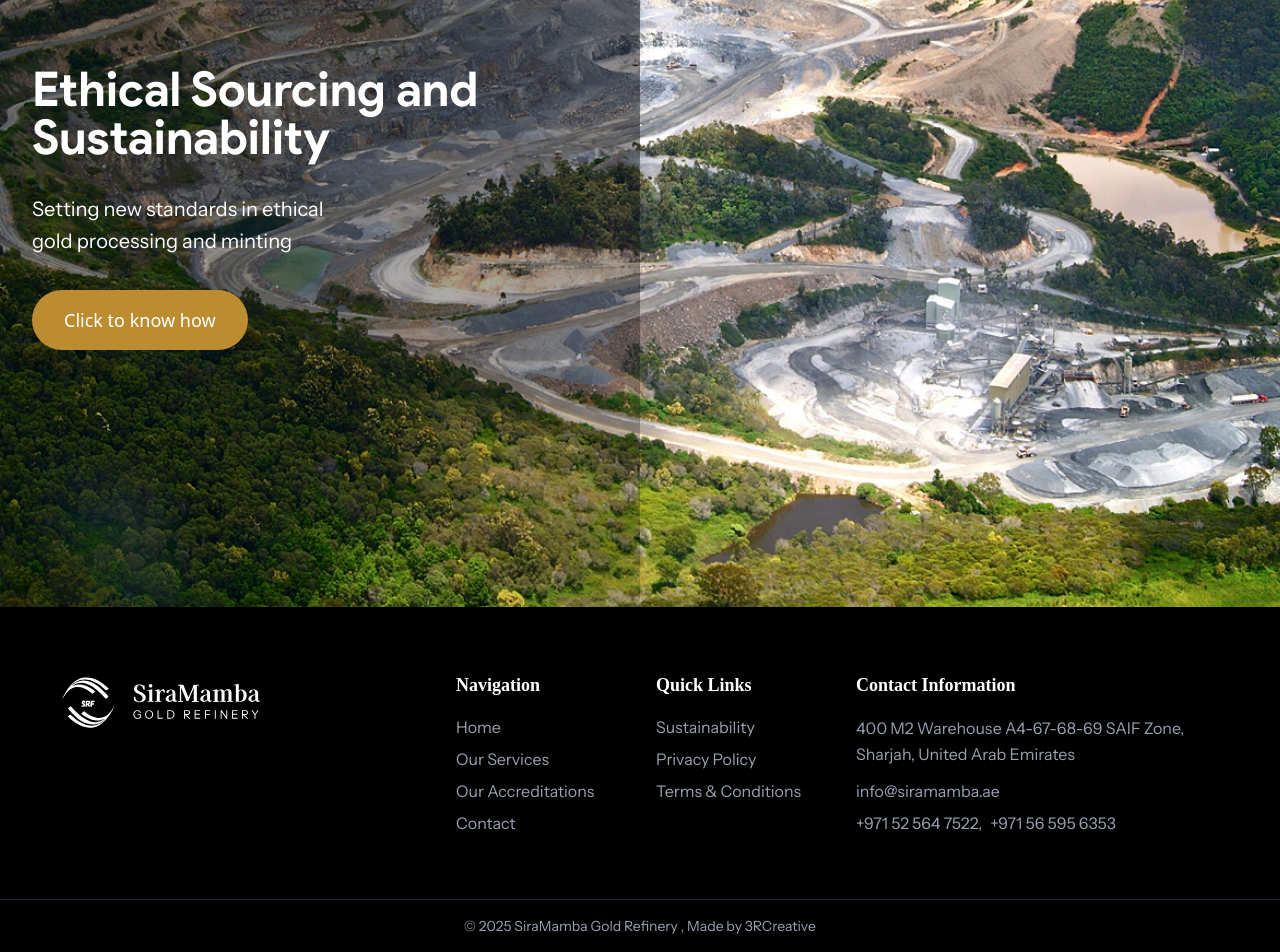
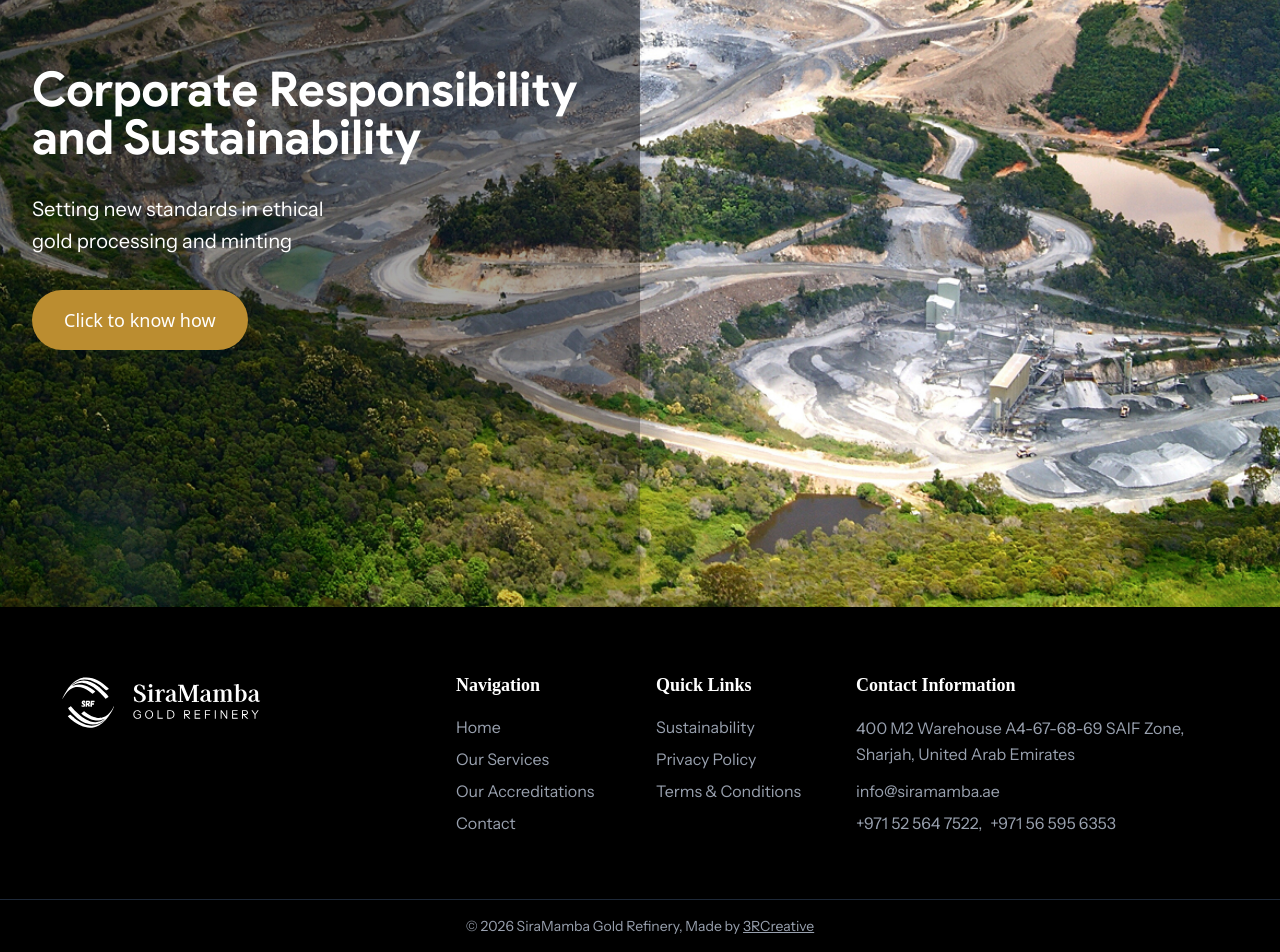
Before and after one commit to AurifyAE/sira-mamba, a React (Vite) app: page / in a window 1280 px wide. Shown: the part 5918-6870 px from the top of the page. Built offline with nearby package versions, Linux system fonts and the light colour scheme; a web font is replaced by a local one.

Commit message:
Updated the whatsapp number and button f/n

```diff
--- a/src/components/CallToAction.jsx
+++ b/src/components/CallToAction.jsx
@@ -1,5 +1,6 @@
 import React from 'react'
 import ctaImage from '../assets/ctaImage.jpg'
+import { Link } from 'react-router-dom'
 
 export default function CallToAction() {
     return (
@@ -25,8 +26,7 @@ export default function CallToAction() {
                     <div className="w-full lg:w-[50%] text-center lg:text-left flex flex-col items-center lg:items-start justify-center text-white gap-6 sm:gap-8">
                     {/* Heading */}
                         <h1 className="text-3xl sm:text-4xl md:text-5xl font-bold font-['Product_Sans']">
-                        Ethical Sourcing and
-                        Sustainability
+                            Corporate Responsibility and Sustainability
                         </h1>
 
                     {/* Paragraph */}
@@ -35,9 +35,9 @@ export default function CallToAction() {
                         </p>
 
                     {/* Button */}
-                        <button className="bg-[#BB8D30] backdrop-blur-[5px] hover:bg-[#bb8d30c5] text-white py-3 sm:py-4 px-6 sm:px-8 rounded-full text-base sm:text-lg transition-all duration-300 hover:shadow-[.2px_0.5px_1px_#F2F2F280,-.2px_-0.5px_1px_#F2F2F280]">
+                        <Link to="/sustainability" className="bg-[#BB8D30] backdrop-blur-[5px] hover:bg-[#bb8d30c5] text-white py-3 sm:py-4 px-6 sm:px-8 rounded-full text-base sm:text-lg transition-all duration-300 hover:shadow-[.2px_0.5px_1px_#F2F2F280,-.2px_-0.5px_1px_#F2F2F280]">
                             Click to know how
-                        </button>
+                        </Link>
                     </div>
                 </div>
             </div>
--- a/src/components/Footer.jsx
+++ b/src/components/Footer.jsx
@@ -128,9 +128,17 @@ export default function Footer() {
             </div>
             {/* Bottom Copyright Strip */}
             <div className="mt-12 sm:mt-16 border-t border-gray-800">
-                <p className="text-center text-gray-400 text-xs sm:text-sm py-4">
-                    © 2025 SiraMamba Gold Refinery , Made by 3RCreative
-                </p>
+            <p className="text-center text-gray-400 text-xs sm:text-sm py-4">
+            © 2026 SiraMamba Gold Refinery, Made by{" "}
+                <Link
+                    to="https://creative3r.com"
+                    target="_blank"
+                    rel="noopener noreferrer"
+                    className="underline hover:text-white cursor-pointer"
+                >
+                    3RCreative
+                </Link>
+            </p>
             </div>
         </footer>
     )
--- a/src/components/Hero.jsx
+++ b/src/components/Hero.jsx
@@ -4,6 +4,7 @@ import ClickHere from '../assets/click-here.svg'
 import heroVideo from '../assets/hero-video.mp4'
 import leftHero from '../assets/left-hero.png'
 import rightHero from '../assets/right-hero.png'
+import { Link } from 'react-router-dom'
 
 export default function Hero() {
   const [isSplit, setIsSplit] = useState(false)
@@ -252,8 +253,8 @@ export default function Hero() {
         {/* WhatsApp and Call Us Buttons - Bottom Right */}
         <div className="absolute bottom-5 right-4 sm:bottom-6 sm:right-6 md:bottom-25 md:right-8 z-100 flex flex-row gap-3">
           {/* WhatsApp Button */}
-          <a
-            href="https://wa.me/971542650191"
+          <Link
+            to="https://wa.me/971525647522"
             target="_blank"
             rel="noopener noreferrer"
             className="flex items-center gap-2 py-1.5 px-4 sm:px-5 sm:py-2 bg-[#DCBC7C] text-black rounded-3xl hover:bg-[#D4C5A8] transition-colors duration-300 shadow-lg font-medium text-sm"
@@ -268,11 +269,11 @@ export default function Hero() {
             >
               <path d="M17.472 14.382c-.297-.149-1.758-.867-2.03-.967-.273-.099-.471-.148-.67.15-.197.297-.767.966-.94 1.164-.173.199-.347.223-.644.075-.297-.15-1.255-.463-2.39-1.475-.883-.788-1.48-1.761-1.653-2.059-.173-.297-.018-.458.13-.606.134-.133.298-.347.446-.52.149-.174.198-.298.298-.497.099-.198.05-.371-.025-.52-.075-.149-.669-1.612-.916-2.207-.242-.579-.487-.5-.669-.51-.173-.008-.371-.01-.57-.01-.198 0-.52.074-.792.372-.272.297-1.04 1.016-1.04 2.479 0 1.462 1.065 2.875 1.213 3.074.149.198 2.096 3.2 5.077 4.487.709.306 1.262.489 1.694.625.712.227 1.36.195 1.871.118.571-.085 1.758-.719 2.006-1.413.248-.694.248-1.289.173-1.413-.074-.124-.272-.198-.57-.347m-5.421 7.403h-.004a9.87 9.87 0 01-5.031-1.378l-.361-.214-3.741.982.998-3.648-.235-.374a9.86 9.86 0 01-1.51-5.26c.001-5.45 4.436-9.884 9.888-9.884 2.64 0 5.122 1.03 6.988 2.898a9.825 9.825 0 012.893 6.994c-.003 5.45-4.437 9.884-9.885 9.884m8.413-18.297A11.815 11.815 0 0012.05 0C5.495 0 .16 5.335.157 11.892c0 2.096.547 4.142 1.588 5.945L.057 24l6.305-1.654a11.882 11.882 0 005.683 1.448h.005c6.554 0 11.89-5.335 11.893-11.893a11.821 11.821 0 00-3.48-8.413z" />
             </svg>
-          </a>
+          </Link>
 
           {/* Call Us Button */}
-          <a
-            href="tel:+971542650191"
+          <Link
+            to="tel:+971565956353"
             className="flex items-center gap-2 py-1.5 px-4 sm:px-5 sm:py-2 bg-[#DCBC7C] text-black rounded-3xl hover:bg-[#D4C5A8] transition-colors duration-300 shadow-lg font-medium text-sm"
             onClick={(e) => e.stopPropagation()}
           >
@@ -291,7 +292,7 @@ export default function Hero() {
                 d="M3 5a2 2 0 012-2h3.28a1 1 0 01.948.684l1.498 4.493a1 1 0 01-.502 1.21l-2.257 1.13a11.042 11.042 0 005.516 5.516l1.13-2.257a1 1 0 011.21-.502l4.493 1.498a1 1 0 01.684.949V19a2 2 0 01-2 2h-1C9.716 21 3 14.284 3 6V5z"
               />
             </svg>
-          </a>
+          </Link>
         </div>
       </div>
     </section>
--- a/src/pages/Products.jsx
+++ b/src/pages/Products.jsx
@@ -10,7 +10,7 @@ const ProductGrid = () => {
     // Function to handle navigation to product details
     const handleShopNow = (productId) => {
         const product = products.find(p => p.id === productId);
-        const phoneNumber = "919072839370"; // Your WhatsApp number, no +
+        const phoneNumber = "971525647522"; // Your WhatsApp number, no +
         const message = `Hello, I am interested in the following product:\n\nProduct: ${product?.name}\n\nPlease provide me with more information about pricing, availability, and purchasing process.`;
         const whatsappUrl = `https://wa.me/${phoneNumber}?text=${encodeURIComponent(message)}`;
         window.open(whatsappUrl, '_blank');
--- a/src/pages/Services.jsx
+++ b/src/pages/Services.jsx
@@ -39,6 +39,16 @@ const ServicePage = () => {
       cta: "Enquire Now",
     },
   ];
+
+      // Function to handle navigation to product details
+      const handleEnquiry = (serviceId) => {
+        const service = featuredServices[serviceId];
+        const phoneNumber = "971525647522"; // Your WhatsApp number, no +
+        const message = `Hello, I am interested in the following service:\n\nService: ${service?.title[0]} ${service?.title[1]}\n\nPlease provide me with more information about pricing, availability, and purchasing process.`;
+        const whatsappUrl = `https://wa.me/${phoneNumber}?text=${encodeURIComponent(message)}`;
+        window.open(whatsappUrl, '_blank');
+    };
+
 
   return (
     <div className="min-h-screen bg-white">
@@ -84,12 +94,11 @@ const ServicePage = () => {
                   </h3>
                   <p className="text-base text-justify leading-5 text-gray-800 p-4 mb-6">{item.description}</p>
                   <div className="flex justify-center">
-                    <span
-                      className="inline-block text-sm px-6 py-2 rounded-2xl bg-[#DCBC7C] text-black shadow-xl"
-
-                    >
-                      {item.cta}
-                    </span>
+                    <button onClick={() => handleEnquiry(idx)}>
+                      <span className="inline-block text-sm px-6 py-2 rounded-2xl bg-[#DCBC7C] text-black shadow-xl cursor-pointer">
+                        {item.cta}
+                      </span>
+                    </button>
                   </div>
                 </div>
               </div>
```
